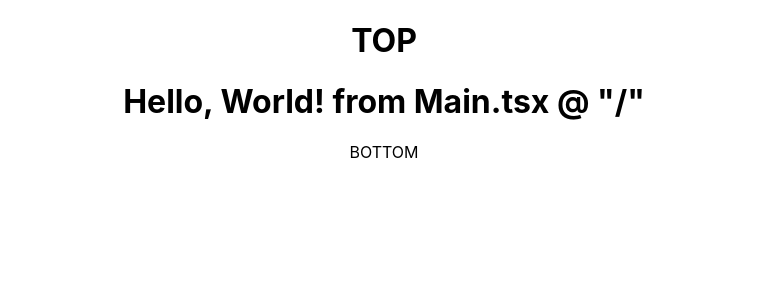
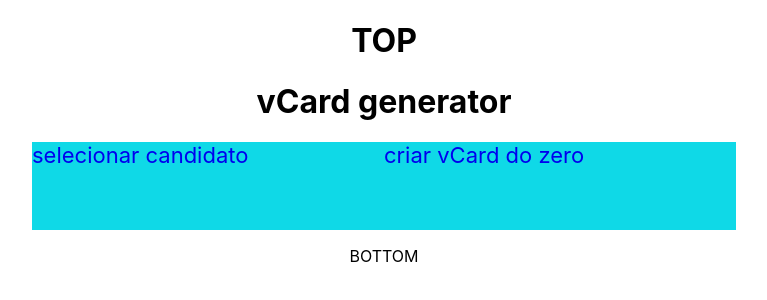
Before and after one commit to dp-152/commcepta-challenge, a React (Create React App) app: page / in a window 1280 px wide. Shown: the top 300 px of the page, without its empty margins (256-1023 px from the left). Built offline with nearby package versions, Linux system fonts and the light colour scheme; the HTML template or start-up script is replaced by a standard one.

Commit message:
Updated route elements

```diff
--- a/src/routes/Main.tsx
+++ b/src/routes/Main.tsx
@@ -1,9 +1,23 @@
 import React, { ReactElement } from "react";
+import Button from "../components/Button";
+import VCardGeneratorIcon from "../components/VCardGeneratorIcon";
 
 export default function Main(): ReactElement {
   return (
     <div>
-      <h1>Hello, World! from Main.tsx @ "/"</h1>
+      <VCardGeneratorIcon />
+      <Button
+        target="/cards"
+        text="selecionar candidato"
+        theme="dark"
+        size="large"
+      />
+      <Button
+        target="/cards/new"
+        text="criar vCard do zero"
+        theme="dark"
+        size="large"
+      />
     </div>
   );
 }
```
